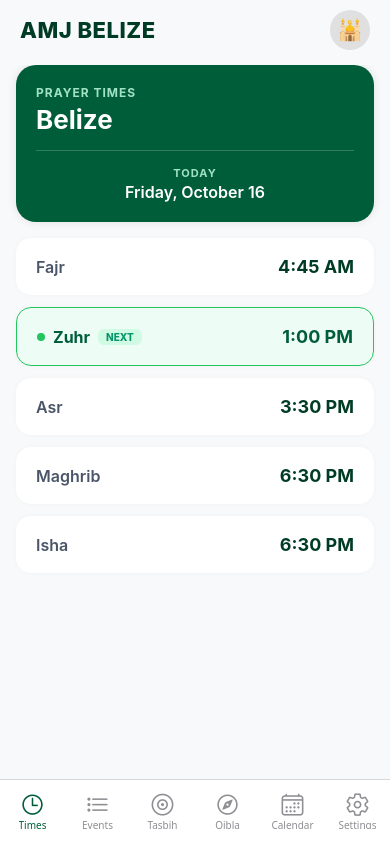
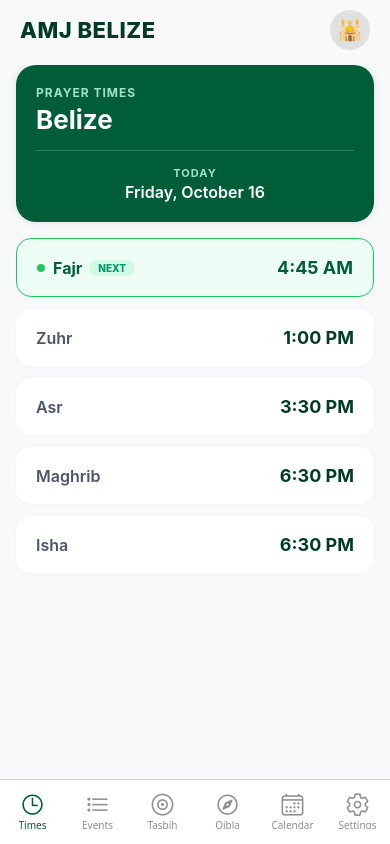
Before and after one commit to ma5h00d/amj-belize-app, a React Native app: screen / in a window 390 px wide. Built offline with nearby package versions, Linux system fonts and the light colour scheme.

Commit message:
Added dynamic calculation for next prayer time highlight

```diff
--- a/App.js
+++ b/App.js
@@ -1,6 +1,6 @@
 // App.js - Main entry point for AMJ Belize Community App
 
-import React from 'react';
+import React, { useState, useEffect } from 'react';
 import {
   StyleSheet,
   Text,
@@ -37,19 +37,40 @@ const AppHeader = () => {
 /* -------------------------------------------------------------------------- */
 
 const PrayerTimesScreen = () => {
-  // Get today's dynamic date string (e.g. "Friday, October 16")
-  const today = new Date();
+  const [currentTime, setCurrentTime] = useState(new Date());
+
+  // Update current time every minute to keep the "NEXT" highlight accurate
+  useEffect(() => {
+    const timer = setInterval(() => setCurrentTime(new Date()), 60000);
+    return () => clearInterval(timer);
+  }, []);
+
+  // Format dynamic today date string
   const options = { weekday: 'long', month: 'long', day: 'numeric' };
-  const formattedDate = today.toLocaleDateString('en-US', options);
+  const formattedDate = currentTime.toLocaleDateString('en-US', options);
 
-  // Updated Belize prayer schedule
-  const prayerTimes = [
-    { name: 'Fajr', time: '4:45 AM', isNext: false },
-    { name: 'Zuhr', time: '1:00 PM', isNext: true },
-    { name: 'Asr', time: '3:30 PM', isNext: false },
-    { name: 'Maghrib', time: '6:30 PM', isNext: false },
-    { name: 'Isha', time: '6:30 PM', isNext: false },
+  // Prayer schedules for Belize (24-hour equivalents used for logical comparison)
+  const prayerData = [
+    { name: 'Fajr', time: '4:45 AM', hour: 4, minute: 45 },
+    { name: 'Zuhr', time: '1:00 PM', hour: 13, minute: 0 },
+    { name: 'Asr', time: '3:30 PM', hour: 15, minute: 30 },
+    { name: 'Maghrib', time: '6:30 PM', hour: 18, minute: 30 },
+    { name: 'Isha', time: '6:30 PM', hour: 18, minute: 30 },
   ];
+
+  // Calculate current minutes since midnight
+  const currentMinutes = currentTime.getHours() * 60 + currentTime.getMinutes();
+
+  // Find the index of the next upcoming prayer
+  let nextPrayerIndex = prayerData.findIndex(prayer => {
+    const prayerMinutes = prayer.hour * 60 + prayer.minute;
+    return prayerMinutes > currentMinutes;
+  });
+
+  // If all prayers for today have passed, highlight Fajr as the next upcoming prayer
+  if (nextPrayerIndex === -1) {
+    nextPrayerIndex = 0;
+  }
 
   return (
     <SafeAreaView style={styles.container}>
@@ -69,31 +90,35 @@ const PrayerTimesScreen = () => {
           </View>
         </View>
 
-        {/* Prayer Time Cards */}
-        {prayerTimes.map((item, index) => (
+        {/* Prayer Time Cards with Dynamic "NEXT" Highlight */}
+        {prayerData.map((item, index) => {
+          const isNext = index === nextPrayerIndex;
+
+          return (
             <View
               key={index}
               style={[
                 styles.prayerRowCard,
-              item.isNext && styles.nextPrayerHighlight
+                isNext && styles.nextPrayerHighlight
               ]}
             >
               <View style={styles.prayerNameContainer}>
-              {item.isNext && <View style={styles.greenDot} />}
-              <Text style={[styles.prayerNameText, item.isNext && styles.nextPrayerText]}>
+                {isNext && <View style={styles.greenDot} />}
+                <Text style={[styles.prayerNameText, isNext && styles.nextPrayerText]}>
                   {item.name}
                 </Text>
-              {item.isNext && (
+                {isNext && (
                   <View style={styles.nextBadge}>
                     <Text style={styles.nextBadgeText}>NEXT</Text>
                   </View>
                 )}
               </View>
-            <Text style={[styles.prayerTimeText, item.isNext && styles.nextPrayerText]}>
+              <Text style={[styles.prayerTimeText, isNext && styles.nextPrayerText]}>
                 {item.time}
               </Text>
             </View>
-        ))}
+          );
+        })}
 
       </ScrollView>
     </SafeAreaView>
@@ -166,7 +191,6 @@ export default function App() {
             paddingBottom: 10,
             paddingTop: 5,
           },
-          // Map vector icons to bottom tabs
           tabBarIcon: ({ color, size }) => {
             let iconName;
             if (route.name === 'Times') iconName = 'time-outline';
@@ -199,7 +223,6 @@ const styles = StyleSheet.create({
   container: {
     flex: 1,
     backgroundColor: '#F8F9FA',
-    // Push content below Android camera notch / status bar
     paddingTop: Platform.OS === 'android' ? StatusBar.currentHeight + 10 : 0,
   },
   scrollContent: {
--- a/package.json
+++ b/package.json
@@ -3,6 +3,7 @@
   "version": "1.0.0",
   "main": "index.js",
   "dependencies": {
+    "@expo/vector-icons": "^15.1.1",
     "@react-navigation/bottom-tabs": "^7.20.0",
     "@react-navigation/native": "^7.5.0",
     "expo": "~57.0.27",
```
Also changed, not shown: 1 other file (tests, documents, lock files or other folders). Lines whose indentation alone changed are shown as unchanged.
